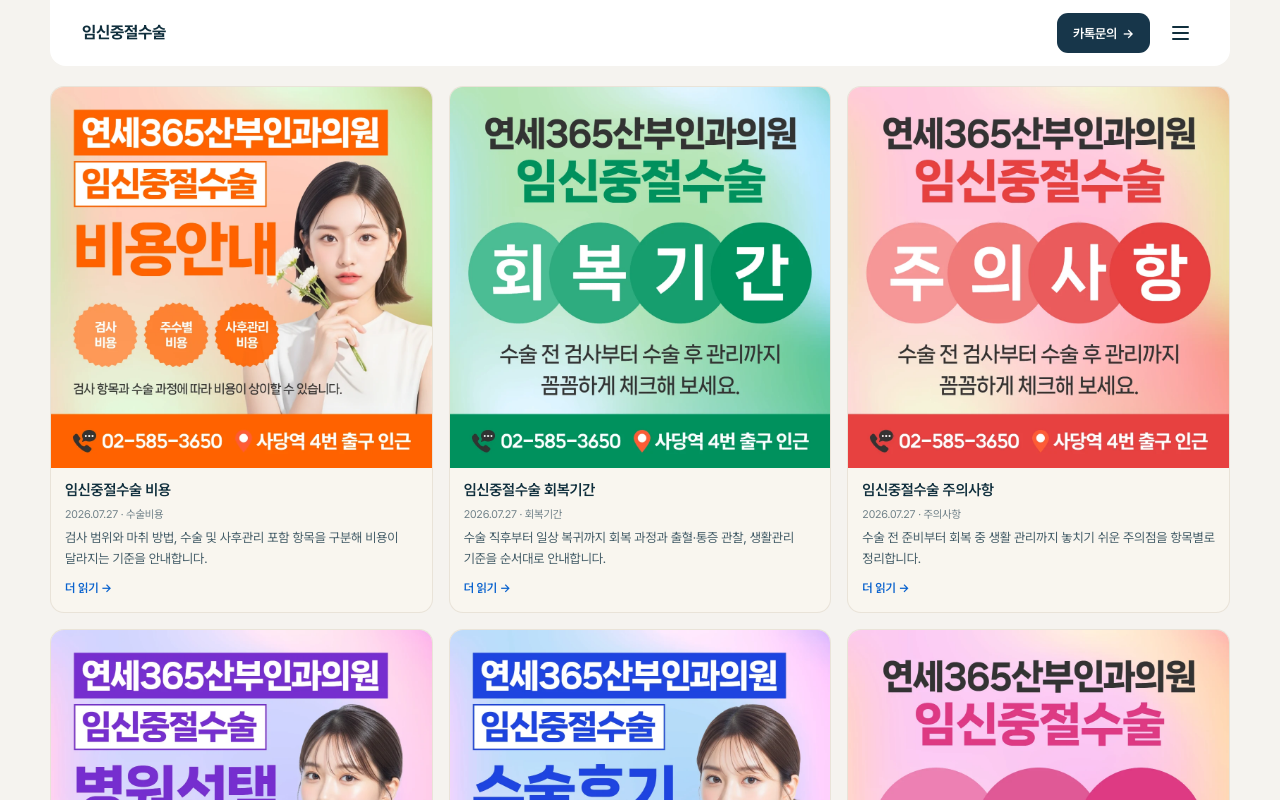
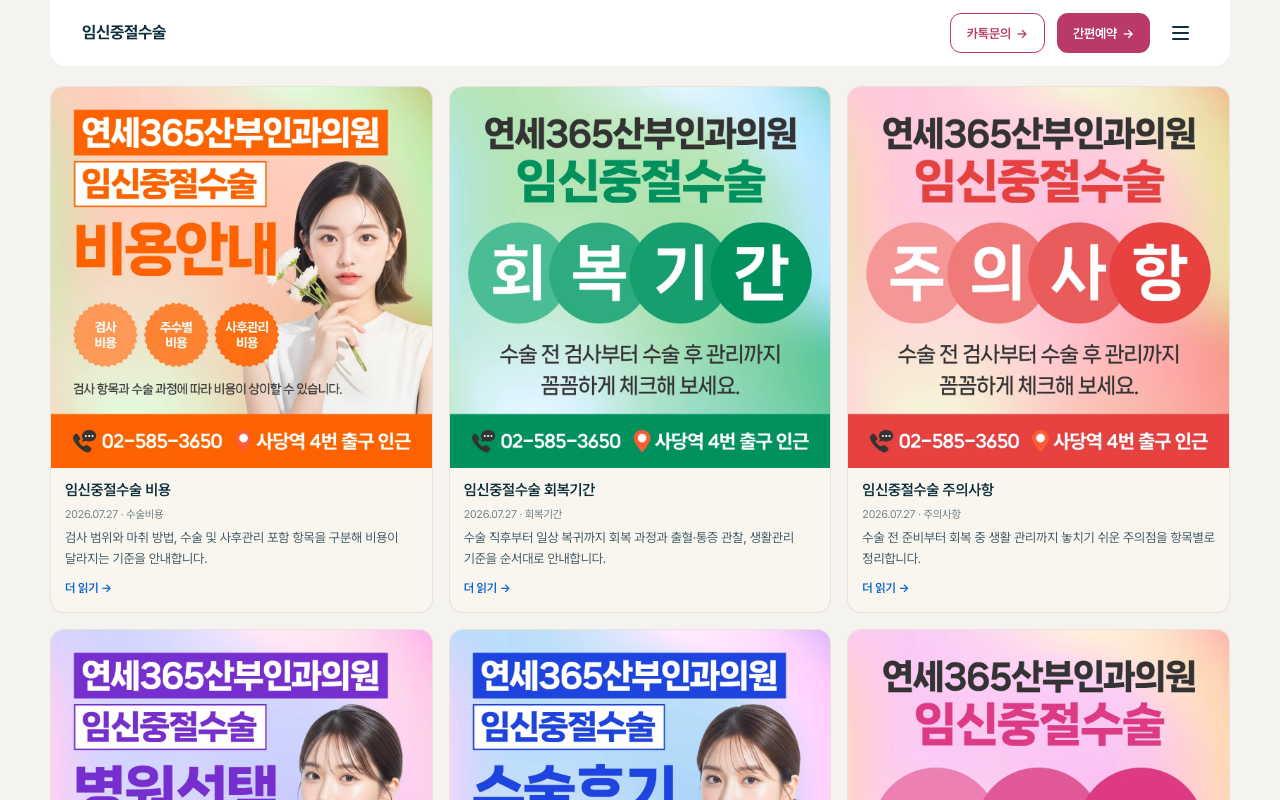
Before and after one commit to chacott0518-ui/abortioninfo, a Next.js app: page / in a window 1280 px wide. Shown: the top 800 px of the page. Built offline with nearby package versions, Linux system fonts and the light colour scheme; no server answers.

Commit message:
feat: add clinic reservation CTA and unify CTA colors

```diff
--- a/app/globals.css
+++ b/app/globals.css
@@ -31,6 +31,13 @@
 
   --cg-phone-bg: #f97316;
   --cg-phone-text: #ffffff;
+
+  /* CTA / 플로팅 버튼 공통 컬러 — 딥 로즈 계열 (헤더·모바일 하단바 전용) */
+  --cg-cta-rose: #b93a68;
+  --cg-cta-rose-dark: #8f274e;
+  --cg-cta-rose-bg-light: #f8e9ef;
+  --cg-cta-rose-text: #ffffff;
+  --cg-cta-rose-divider: rgba(255, 255, 255, 0.22);
 
   /* 메뉴 라벨용 — 채도 낮춘 파스텔 */
   --cg-accent-orange: rgba(255, 107, 22, 0.1);
@@ -2191,10 +2198,10 @@
     z-index: 60;
     display: grid;
     grid-template-columns: repeat(3, minmax(0, 1fr));
-    gap: 6px;
+    gap: 0;
     height: auto;
     padding: 8px 8px calc(8px + env(safe-area-inset-bottom));
-    background: rgba(245, 243, 239, 0.98);
+    background: var(--cg-cta-rose);
   }
 
   .cg-mobile-bar__btn {
@@ -2208,30 +2215,23 @@
     font-weight: var(--fw-semibold);
     flex-direction: column;
     word-break: keep-all;
-  }
-
-  .cg-mobile-bar__btn--kakao {
-    background: var(--cg-action-bg);
-    color: var(--cg-action-text);
-  }
-
-  .cg-mobile-bar__btn--kakao:active {
-    background: var(--cg-action-bg-active);
-  }
-
-  .cg-mobile-bar__btn--kakao:focus-visible {
-    outline: 2px solid var(--cg-link);
-    outline-offset: 2px;
-  }
-
-  .cg-mobile-bar__btn--phone {
-    background: var(--cg-phone-bg);
-    color: var(--cg-phone-text);
-  }
-
-  .cg-mobile-bar__btn--map {
-    background: color-mix(in srgb, var(--cg-lavender, #ede8f5) 80%, white);
-    color: var(--cg-ink);
+    background: var(--cg-cta-rose);
+    color: var(--cg-cta-rose-text);
+  }
+
+  .cg-mobile-bar__btn + .cg-mobile-bar__btn {
+    border-left: 1px solid var(--cg-cta-rose-divider);
+  }
+
+  .cg-mobile-bar__btn:active {
+    background: var(--cg-cta-rose-dark);
+  }
+
+  .cg-mobile-bar__btn--kakao:focus-visible,
+  .cg-mobile-bar__btn--phone:focus-visible,
+  .cg-mobile-bar__btn--map:focus-visible {
+    outline: 2px solid #fff;
+    outline-offset: -2px;
   }
 }
 
--- a/components/layout/Header.tsx
+++ b/components/layout/Header.tsx
@@ -85,6 +85,16 @@
                 </a>
               ) : null}
 
+              <a
+                className="cg-action-btn cg-header-reserve"
+                href="https://www.yeonsei365.com/?consult=1"
+                target="_blank"
+                rel="noopener noreferrer"
+              >
+                간편예약
+                <span aria-hidden="true">→</span>
+              </a>
+
               <button
                 type="button"
                 className={`cg-header-menu-button ${menuOpen ? "is-open" : ""}`}
--- a/styles/header.css
+++ b/styles/header.css
@@ -135,10 +135,10 @@
   gap: 5px;
   min-height: 36px;
   padding: 0 12px;
-  border: 0;
+  border: 1px solid var(--cg-cta-rose);
   border-radius: 11px;
-  background: var(--cg-action-bg);
-  color: var(--cg-action-text);
+  background: #fff;
+  color: var(--cg-cta-rose);
   font-size: 12.5px;
   font-weight: 600;
   line-height: 1;
@@ -156,10 +156,10 @@
 }
 
 .cg-header-kakao:hover {
-  background: var(--cg-action-bg-hover);
-  color: var(--cg-action-text);
+  background: var(--cg-cta-rose-bg-light);
+  color: var(--cg-cta-rose);
   transform: translateY(-1px);
-  box-shadow: 0 2px 8px rgba(16, 47, 61, 0.12);
+  box-shadow: 0 2px 8px rgba(185, 58, 104, 0.16);
 }
 
 .cg-header-kakao:hover span {
@@ -167,8 +167,8 @@
 }
 
 .cg-header-kakao:active {
-  background: var(--cg-action-bg-active);
-  color: var(--cg-action-text);
+  background: var(--cg-cta-rose-bg-light);
+  color: var(--cg-cta-rose-dark);
   transform: translateY(0);
   box-shadow: none;
 }
@@ -178,9 +178,9 @@
 }
 
 .cg-header-kakao:focus-visible {
-  outline: 2px solid var(--cg-link);
+  outline: 2px solid var(--cg-cta-rose);
   outline-offset: 2px;
-  box-shadow: 0 0 0 4px var(--cg-action-focus);
+  box-shadow: 0 0 0 4px var(--cg-cta-rose-bg-light);
 }
 
 @media (prefers-reduced-motion: reduce) {
@@ -196,6 +196,79 @@
 
   .cg-header-kakao:hover span,
   .cg-header-kakao:active span {
+    transform: none;
+  }
+}
+
+/* 헤더 간편예약 — 카톡문의와 같은 디자인 시스템, 색상만 구분 */
+.cg-header-reserve {
+  display: inline-flex;
+  align-items: center;
+  justify-content: center;
+  gap: 5px;
+  min-height: 36px;
+  padding: 0 12px;
+  border: 0;
+  border-radius: 11px;
+  background: var(--cg-cta-rose);
+  color: var(--cg-cta-rose-text);
+  font-size: 12.5px;
+  font-weight: 600;
+  line-height: 1;
+  white-space: nowrap;
+  box-shadow: none;
+  transition:
+    background 160ms ease,
+    transform 160ms ease,
+    box-shadow 160ms ease;
+}
+
+.cg-header-reserve span {
+  display: inline-block;
+  transition: transform 160ms ease;
+}
+
+.cg-header-reserve:hover {
+  background: var(--cg-cta-rose-dark);
+  color: var(--cg-cta-rose-text);
+  transform: translateY(-1px);
+  box-shadow: 0 2px 8px rgba(143, 39, 78, 0.22);
+}
+
+.cg-header-reserve:hover span {
+  transform: translateX(2px);
+}
+
+.cg-header-reserve:active {
+  background: var(--cg-cta-rose-dark);
+  color: var(--cg-cta-rose-text);
+  transform: translateY(0);
+  box-shadow: none;
+}
+
+.cg-header-reserve:active span {
+  transform: translateX(0);
+}
+
+.cg-header-reserve:focus-visible {
+  outline: 2px solid var(--cg-cta-rose);
+  outline-offset: 2px;
+  box-shadow: 0 0 0 4px rgba(185, 58, 104, 0.18);
+}
+
+@media (prefers-reduced-motion: reduce) {
+  .cg-header-reserve,
+  .cg-header-reserve span {
+    transition: none;
+  }
+
+  .cg-header-reserve:hover,
+  .cg-header-reserve:active {
+    transform: none;
+  }
+
+  .cg-header-reserve:hover span,
+  .cg-header-reserve:active span {
     transform: none;
   }
 }
@@ -538,7 +611,8 @@
 
 @media (min-width: 901px) {
   .cg-header-phone,
-  .cg-header-kakao {
+  .cg-header-kakao,
+  .cg-header-reserve {
     min-height: 40px;
     padding: 0 16px;
     font-size: 13px;
```
